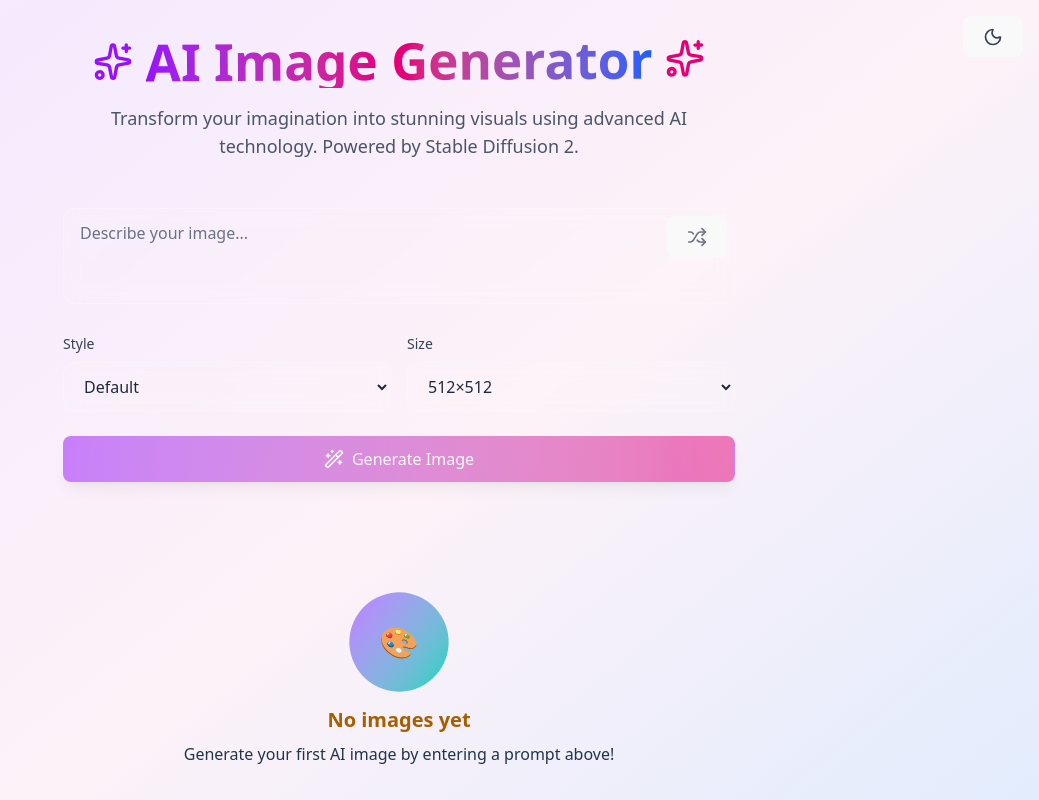
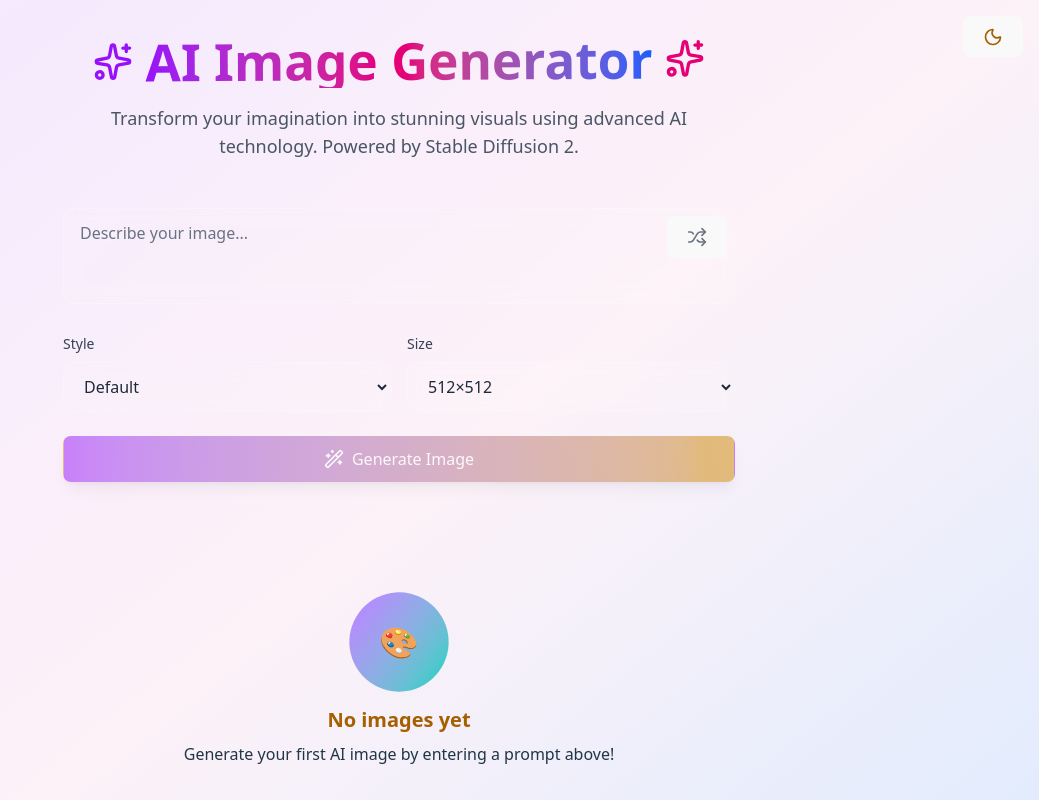
Before and after one commit to anshika2301/AI-, a React (Vite) app in the folder image-generator/: page / in a window 1280 px wide. Shown: the top 800 px of the page, without its empty margins (241-1280 px from the left). Built offline with nearby package versions, Linux system fonts and the light colour scheme.

Commit message:
ThemeToggle.jsx updated

```diff
--- a/image-generator/src/components/ImageCard.jsx
+++ b/image-generator/src/components/ImageCard.jsx
@@ -68,7 +68,7 @@ export default function ImageCard({ src, prompt, timestamp, onDownload }) {
                         onClick={onDownload}
                         whileHover={{ scale: 1.05 }}
                         whileTap={{ scale: 0.95 }}
-                        className="px-3 py-1 bg-pink-200 hover:bg-purple-400 text-yellow
+                        className="px-3 py-1 bg-yellow-200 hover:bg-purple-200 text-yellow
                                          text-xs rounded-full transition-all duration-200 flex items-center gap-1"
                     >
                         <Download size={12} />
--- a/image-generator/src/components/PromptInput.jsx
+++ b/image-generator/src/components/PromptInput.jsx
@@ -114,7 +114,7 @@ export default function PromptInput({ onGenerate, isGenerating }) {
                             disabled={isGenerating}
                         >
                             {sizes.map((size) => (
-                                <option key={size.value} value={size.value} className="bg-gray-800 text-white">
+                                <option key={size.value} value={size.value} className="bg-gray-200 text-yellow-400">
                                     {size.label}
                                 </option>
                             ))}
@@ -127,7 +127,7 @@ export default function PromptInput({ onGenerate, isGenerating }) {
                     whileHover={{ scale: 1.02 }}
                     whileTap={{ scale: 0.98 }}
                     disabled={!prompt.trim() || isGenerating}
-                    className="w-full py-4 px-8 bg-gradient-to-r from-purple-600 to-pink-600
+                    className="w-full py-4 px-8 bg-gradient-to-r from-purple-600 to-yellow-600
                                      text-white font-semibold rounded-xl shadow-lg
                                      hover:from-purple-700 hover:to-pink-700
                                      disabled:opacity-50 disabled:cursor-not-allowed
--- a/image-generator/src/components/ThemeToggle.jsx
+++ b/image-generator/src/components/ThemeToggle.jsx
@@ -9,7 +9,7 @@ export default function ThemeToggle({ isDark, onToggle }) {
             whileHover={{ scale: 1.05 }}
             whileTap={{ scale: 0.95 }}
             className="fixed top-4 right-4 z-50 p-3 bg-white/10 backdrop-blur-sm
-                             border border-white/20 rounded-full text-gray-700 dark:text-gray-300
+                             border border-white/20 rounded-full text-yellow-700 dark:text-gray-300
                              hover:bg-white/20 transition-all duration-200"
         >
             <motion.div
```
